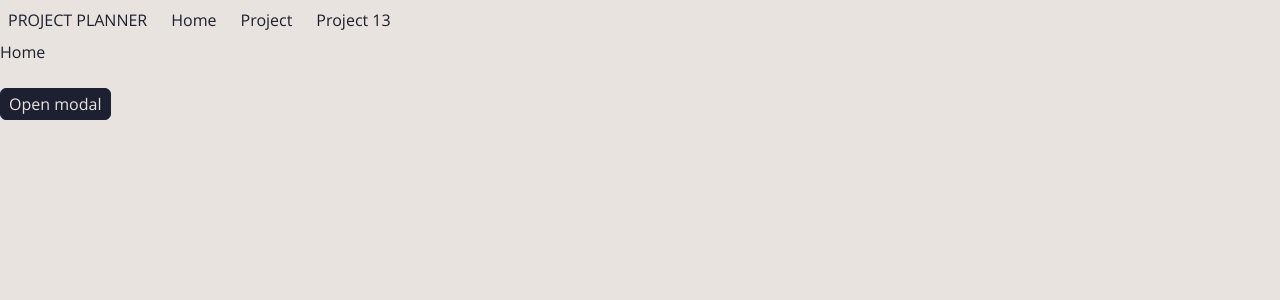
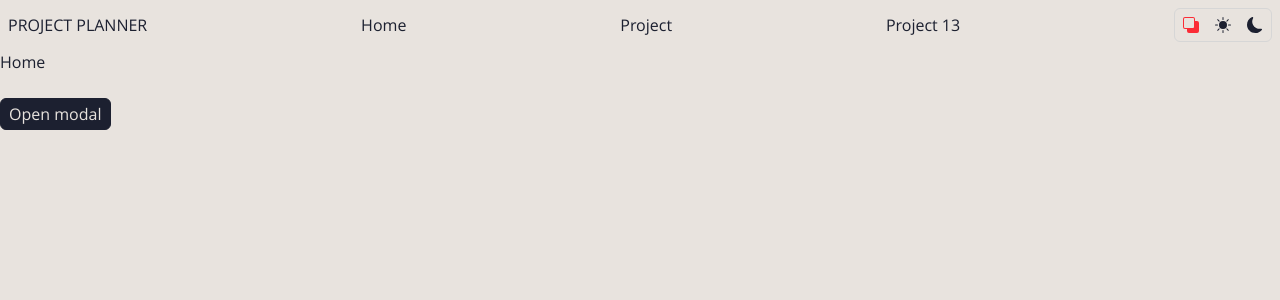
Before and after one commit to Amater-AK/Personal-Project-Planner, a React (Vite) app: page / in a window 1280 px wide. Shown: the top 300 px of the page. Built offline with nearby package versions, Linux system fonts and the light colour scheme.

Commit message:
add themes

```diff
--- a/src/app/App.tsx
+++ b/src/app/App.tsx
@@ -2,6 +2,7 @@ import { RouterProvider, createBrowserRouter } from "react-router";
 import { ErrorBoundary } from "react-error-boundary";
 
 import { ModalProvider } from "./providers/ModalProvider";
+import { ThemeProvider } from "./providers/ThemeProvider";
 
 import { routes } from "./router/routes";
 
@@ -11,6 +12,7 @@ export function App() {
     return (
         <ErrorBoundary fallback="Global Error">
             <ModalProvider />
+            <ThemeProvider />
             <RouterProvider router={router} />
         </ErrorBoundary>
     );
--- /dev/null
+++ b/src/app/providers/ThemeProvider.tsx
@@ -0,0 +1,45 @@
+import { useEffect, useCallback } from "react";
+
+import { useThemeStore } from "@/shared/stores/themeStore";
+
+import { THEMES, type Theme } from "@/shared/types/theme.type";
+
+export function ThemeProvider(): null {
+    const theme = useThemeStore((state) => state.theme);
+
+    const applyTheme = useCallback(
+        (theme: Theme) => {
+            const documentElem = document.documentElement;
+            documentElem.classList.remove(THEMES.LIGHT, THEMES.DARK);
+
+            let appliedTheme = theme;
+            if (theme === THEMES.SYSTEM) {
+                appliedTheme = window.matchMedia("(prefers-color-scheme: light)").matches ? THEMES.LIGHT : THEMES.DARK;
+            }
+
+            documentElem.classList.add(appliedTheme);
+        },
+        [THEMES],
+    );
+
+    // При переключении темы через компонент
+    useEffect(() => {
+        applyTheme(theme);
+    }, [theme, applyTheme]);
+
+    // При переключении темы в системе
+    useEffect(() => {
+        function handleMediaChange() {
+            if (theme !== THEMES.SYSTEM) return;
+
+            applyTheme(theme);
+        }
+
+        const media = window.matchMedia("(prefers-color-scheme: light)");
+        media.addEventListener("change", handleMediaChange);
+
+        return () => media.removeEventListener("change", handleMediaChange);
+    }, [theme, applyTheme]);
+
+    return null;
+}
--- a/src/shared/components/Header.tsx
+++ b/src/shared/components/Header.tsx
@@ -1,17 +1,20 @@
 import { NavLink } from "react-router";
 
 import { Logo } from "./Logo";
+import { ThemeSelector } from "./ThemeSelector";
 
 import { ROUTE_PATHS } from "@/app/router/paths";
 
 export function Header() {
     return (
-        <header className="flex items-center gap-6 p-2">
+        <header className="flex justify-between items-center gap-6 p-2">
             <Logo />
 
             <NavLink to={ROUTE_PATHS.HOME}>Home</NavLink>
             <NavLink to={ROUTE_PATHS.PROJECT}>Project</NavLink>
             <NavLink to={`${ROUTE_PATHS.PROJECT}/13`}>Project 13</NavLink>
+
+            <ThemeSelector />
         </header>
     );
 }
--- /dev/null
+++ b/src/shared/components/ThemeSelector.tsx
@@ -0,0 +1,95 @@
+import { useState, useMemo } from "react";
+
+import { useThemeStore } from "../stores/themeStore";
+
+import { BsBack, BsSunFill, BsMoonFill } from "react-icons/bs";
+
+import { THEMES, type Theme, type ThemeItem } from "../types/theme.type";
+
+export function ThemeSelector() {
+    const theme = useThemeStore((state) => state.theme);
+    const setTheme = useThemeStore((state) => state.setTheme);
+
+    const [selectedTheme, setSelectedTheme] = useState<Theme>(theme);
+
+    function handleThemeChange(theme: Theme) {
+        setSelectedTheme(theme);
+        setTheme(theme);
+    }
+
+    const items = useMemo((): ThemeItem[] => {
+        return [
+            {
+                id: `theme#${THEMES.SYSTEM}`,
+                content: (
+                    <span>
+                        <BsBack />
+                    </span>
+                ),
+                value: THEMES.SYSTEM,
+                title: "System theme",
+            },
+            {
+                id: `theme#${THEMES.LIGHT}`,
+                content: (
+                    <span>
+                        <BsSunFill />
+                    </span>
+                ),
+                value: THEMES.LIGHT,
+                title: "Light theme",
+            },
+            {
+                id: `theme#${THEMES.DARK}`,
+                content: (
+                    <span>
+                        <BsMoonFill />
+                    </span>
+                ),
+                value: THEMES.DARK,
+                title: "Dark theme",
+            },
+        ];
+    }, [THEMES]);
+
+    return (
+        <div className="flex items-center bg-surface-secondary border border-border rounded-md overflow-clip">
+            {items.map((item) => (
+                <ThemeItem
+                    key={item.id}
+                    item={item}
+                    checked={item.value === selectedTheme}
+                    onChange={handleThemeChange}
+                />
+            ))}
+        </div>
+    );
+}
+
+interface ThemeItemProps {
+    item: ThemeItem;
+    checked: boolean;
+    onChange: (theme: Theme) => void;
+}
+
+function ThemeItem({ item, checked, onChange }: ThemeItemProps) {
+    return (
+        <div>
+            <input
+                type="radio"
+                className="hidden"
+                id={item.id}
+                value={item.value}
+                checked={checked}
+                onChange={() => onChange(item.value)}
+            />
+            <label
+                htmlFor={item.id}
+                className={`flex items-center gap-2 p-2 cursor-pointer transition-colors duration-300 ${checked ? "text-red-500" : ""}`}
+                title={item?.title}
+            >
+                {item.content}
+            </label>
+        </div>
+    );
+}
--- /dev/null
+++ b/src/shared/stores/themeStore.ts
@@ -0,0 +1,31 @@
+import { create } from "zustand";
+import { persist, createJSONStorage } from "zustand/middleware";
+import { immer } from "zustand/middleware/immer";
+
+import { sharedStorage } from "@/shared/lib/sharedStorage";
+
+import { THEMES, type Theme } from "../types/theme.type";
+
+interface ThemeState {
+    theme: Theme;
+    toggleTheme: () => void;
+    setTheme: (theme: Theme) => void;
+}
+
+export const useThemeStore = create<ThemeState>()(
+    persist(
+        immer((set) => ({
+            theme: THEMES.SYSTEM,
+
+            toggleTheme: () =>
+                set((state) => {
+                    state.theme = state.theme === THEMES.LIGHT ? THEMES.DARK : THEMES.LIGHT;
+                }),
+            setTheme: (theme: Theme) =>
+                set((state) => {
+                    state.theme = theme;
+                }),
+        })),
+        { name: "theme-slice", storage: createJSONStorage(() => sharedStorage) },
+    ),
+);
--- /dev/null
+++ b/src/shared/types/theme.type.ts
@@ -0,0 +1,14 @@
+export const THEMES = {
+    SYSTEM: "system",
+    LIGHT: "light",
+    DARK: "dark",
+} as const;
+
+export type Theme = (typeof THEMES)[keyof typeof THEMES];
+
+export interface ThemeItem {
+    id: string;
+    content: React.ReactNode;
+    value: Theme;
+    title?: string;
+}
```
